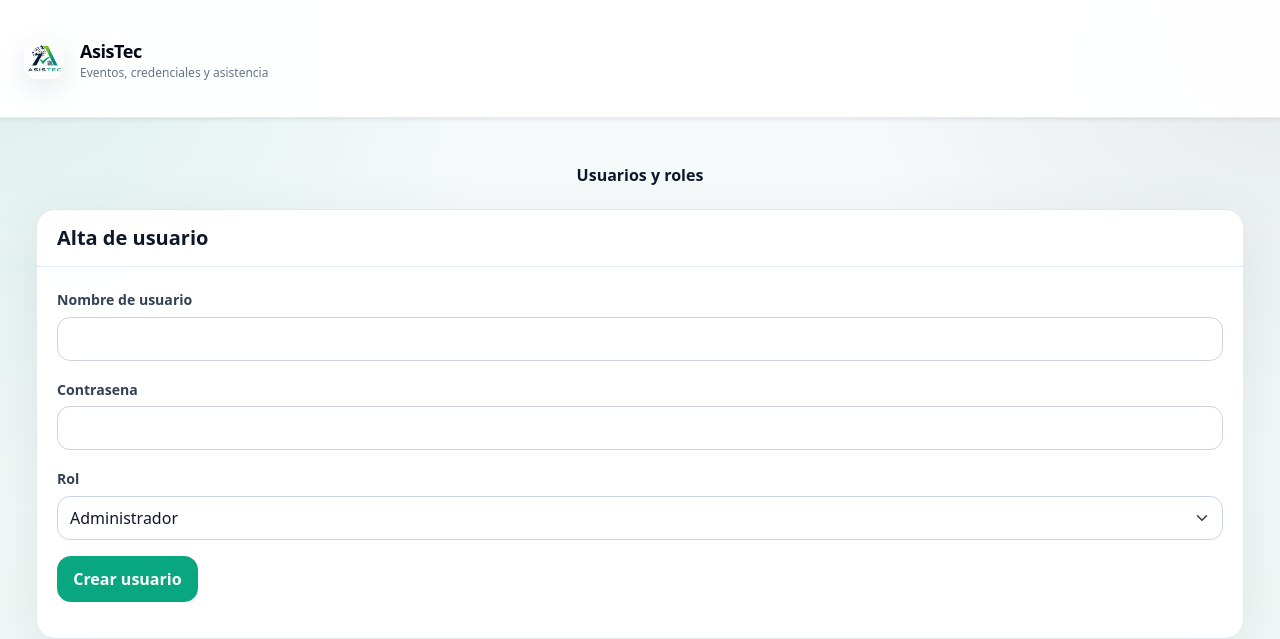
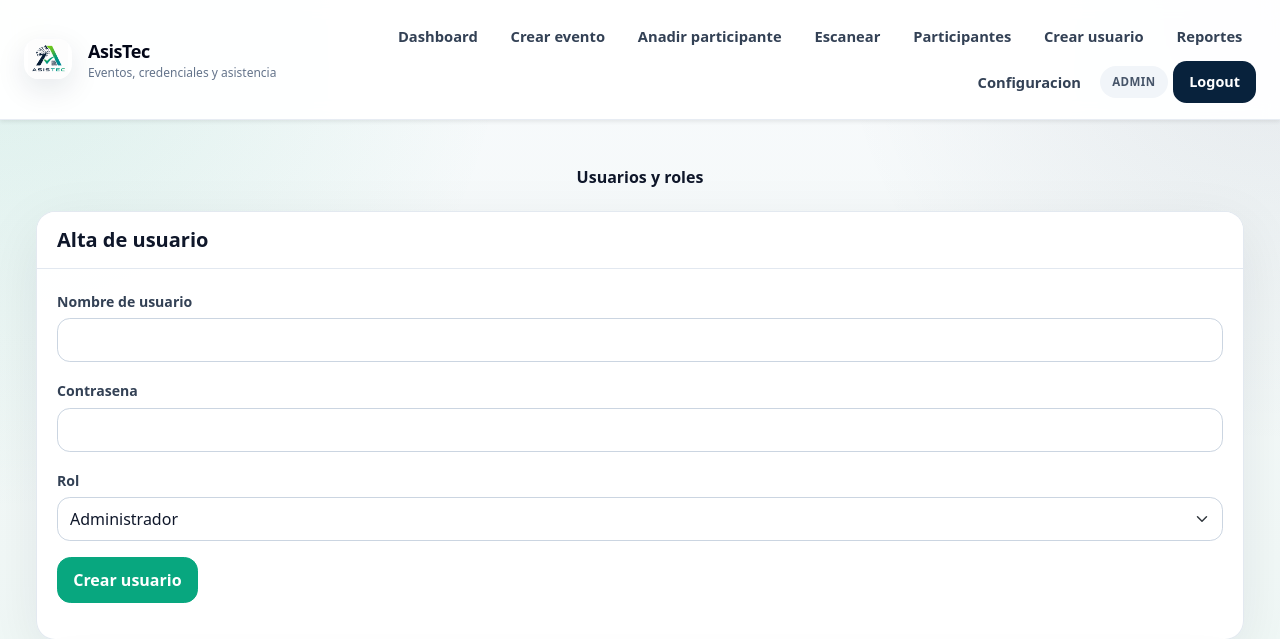
Before and after one commit to jo2312al/asistencia-residencia, a Flask app: page /create_user in a window 1280 px wide. Shown: the top 639 px of the page. Run offline with Flask 3, Linux system fonts and the light colour scheme; the visitor is signed in with stand-in values (Sample User, id 1); data that the repository does not hold is empty; some libraries are stand-ins or nearby versions.

Commit message:
fix: always render navbar links

```diff
--- a/static/css/custom.css
+++ b/static/css/custom.css
@@ -49,24 +49,22 @@ a {
     width: 6.5rem;
 }
 
-.app-navbar-toggler {
-    border: 1px solid var(--asistec-border) !important;
-    border-radius: 0.9rem !important;
-    padding: 0.55rem 0.7rem !important;
-    box-shadow: none !important;
-}
-
 .app-navbar {
+    align-items: center;
+    display: flex;
+    flex-wrap: wrap;
     gap: 0.75rem;
+    justify-content: space-between;
 }
 
 .app-navbar-menu {
+    align-items: center;
+    display: flex !important;
+    flex: 1 1 34rem;
+    flex-wrap: wrap;
+    gap: 0.35rem;
+    justify-content: flex-end;
     min-width: 0;
-}
-
-.app-navbar .navbar-nav {
-    flex-wrap: wrap;
-    justify-content: flex-end;
 }
 
 .app-nav-link {
@@ -334,24 +332,15 @@ h1 {
     }
 }
 
-@media (min-width: 992px) {
-    .app-navbar .app-navbar-menu {
-        display: flex !important;
-        flex-basis: auto;
+@media (max-width: 991.98px) {
+    .app-navbar {
+        align-items: flex-start;
     }
 
-    .app-navbar .navbar-nav {
-        flex-direction: row;
-    }
-}
-
-@media (max-width: 991.98px) {
     .app-navbar-menu {
+        justify-content: flex-start;
         margin-top: 0.9rem;
-    }
-
-    .app-navbar .navbar-nav {
-        align-items: stretch !important;
+        width: 100%;
     }
 
     .app-nav-link,
--- a/templates/base.html
+++ b/templates/base.html
@@ -34,7 +34,7 @@
 </head>
 <body class="min-h-screen bg-slate-50 text-slate-900 antialiased">
     <header class="sticky top-0 z-40 border-b border-slate-200/80 bg-white/95 shadow-sm backdrop-blur">
-        <nav class="navbar navbar-expand-lg app-navbar mx-auto max-w-7xl px-4 py-3 sm:px-6 lg:px-8">
+        <nav class="app-navbar mx-auto max-w-7xl px-4 py-3 sm:px-6 lg:px-8">
             <a class="navbar-brand d-flex align-items-center gap-3 me-xl-4 no-underline" href="{{ url_for('role_home') if current_user.is_authenticated else url_for('login') }}">
                 <img class="app-brand-logo" src="{{ url_for('static', filename='img/asistec.webp') }}" alt="AsisTec" onerror="this.classList.add('d-none'); this.nextElementSibling.classList.remove('d-none');">
                 <span class="app-brand-fallback d-none">AsisTec</span>
@@ -44,12 +44,7 @@
                 </span>
             </a>
 
-            <button class="navbar-toggler app-navbar-toggler" type="button" data-bs-toggle="collapse" data-bs-target="#navbarNav" aria-controls="navbarNav" aria-expanded="false" aria-label="Abrir menu">
-                <span class="navbar-toggler-icon"></span>
-            </button>
-
-            <div class="collapse navbar-collapse app-navbar-menu" id="navbarNav">
-                <div class="navbar-nav ms-auto align-items-xl-center gap-1">
+            <div class="app-navbar-menu" id="navbarNav">
                 {% if current_user.is_authenticated %}
                     {% if current_user.role == 'admin' %}
                     <a class="app-nav-link" href="{{ url_for('admin_dashboard') }}">Dashboard</a>
@@ -58,13 +53,8 @@
                     <a class="app-nav-link" href="{{ url_for('scan') }}">Escanear</a>
                     <a class="app-nav-link" href="{{ url_for('data') }}">Participantes</a>
                     <a class="app-nav-link" href="{{ url_for('create_user') }}">Crear usuario</a>
-                        <div class="dropdown nav-item">
-                            <button class="app-nav-link dropdown-toggle" type="button" data-bs-toggle="dropdown">Administracion</button>
-                            <ul class="dropdown-menu dropdown-menu-end app-dropdown">
-                                <li><a class="dropdown-item" href="{{ url_for('reports') }}">Reportes</a></li>
-                                <li><a class="dropdown-item" href="{{ url_for('settings') }}">Configuracion</a></li>
-                            </ul>
-                        </div>
+                    <a class="app-nav-link" href="{{ url_for('reports') }}">Reportes</a>
+                    <a class="app-nav-link" href="{{ url_for('settings') }}">Configuracion</a>
                     {% elif current_user.role == 'staff' %}
                     <a class="app-nav-link" href="{{ url_for('staff_dashboard') }}">Dashboard</a>
                     <a class="app-nav-link" href="{{ url_for('scan') }}">Escanear</a>
@@ -78,7 +68,6 @@
                 {% else %}
                     <a class="app-session-link" href="{{ url_for('login') }}">Login</a>
                 {% endif %}
-                </div>
                 </div>
         </nav>
     </header>
```
Lines whose indentation alone changed are shown as unchanged.
